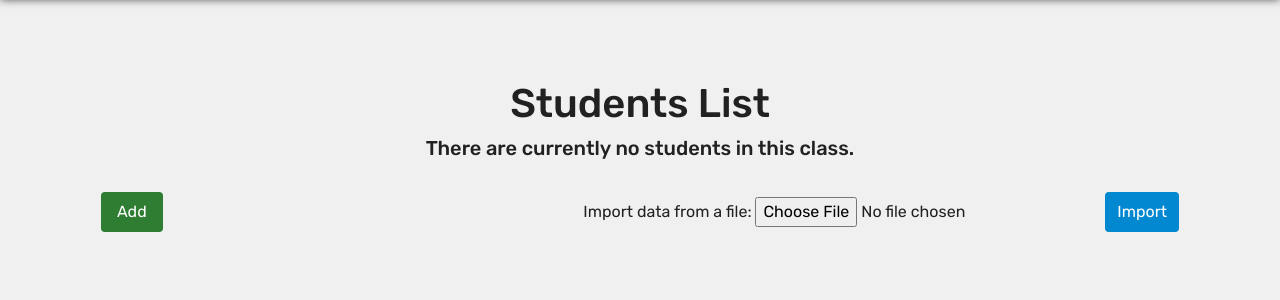
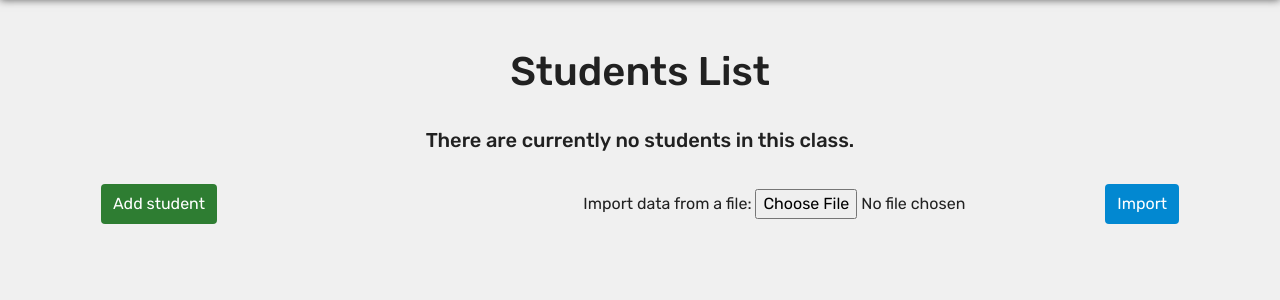
Before and after one commit to Quicco/CS50-Final-Project, a Flask app: page /list in a window 1280 px wide. Shown: the part 80-380 px from the top of the page. Run offline with Flask 3, Linux system fonts and the light colour scheme; data that the repository does not hold is empty.

Commit message:
Add cta to homepage when there are no ongoing classes

```diff
--- a/flaskr/static/styles/style.css
+++ b/flaskr/static/styles/style.css
@@ -233,7 +233,13 @@ footer {
   max-width: 500px;
 }
 
+.add-class-container {
+  align-self: center;
+  margin: 1rem;
+}
+
 /* --- Students List Page --- */
+
 /* Table styling */
 table {
   margin-top: 1rem;
@@ -271,18 +277,11 @@ tr {
   padding: 0.25rem 0.5rem;
 }
 
-.back-btn {
-  position: absolute;
-  top: 9.7%; /* Disgusting */
-  left: 22%;
-  margin: 2rem;
-}
-
 .add-btn {
   border: none;
   background-color: var(--main-clr);
   color: #fff;
-  padding: 0.5rem 1rem;
+  padding: 0.5rem 0.75rem;
   border-radius: 4px;
 }
 .add-btn:hover {
@@ -349,7 +348,7 @@ input[type='checkbox'] {
 /* Add/Edit Page styling */
 
 .page-title {
-  margin-top: 4rem;
+  margin: 2rem;
   text-align: center;
 }
 
--- a/flaskr/templates/archived_classes/archived-classes.html
+++ b/flaskr/templates/archived_classes/archived-classes.html
@@ -1,7 +1,7 @@
 {% extends "homepage/homepage.html" %} {% block body %}
 
 <main class="container-fluid classes-main">
-  <h2>Archived Classes</h2>
+  <h1 class="page-title">Archived Classes</h1>
   {% if archived_classes %}
   <input
     oninput="search()"
--- a/flaskr/templates/homepage/homepage.html
+++ b/flaskr/templates/homepage/homepage.html
@@ -46,7 +46,7 @@
         >
         {% endif %} {% if classes|length < 50 %}
         <form action="/actions/add_class" method="post">
-          <button class="add-btn" title="Add a class">Add</button>
+          <button class="add-btn" title="Add a class">Add class</button>
         </form>
         {% endif %}
       </div>
@@ -141,12 +141,16 @@
 
   {% else %}
   <p>No ongoing classes at the moment.</p>
+  <div class="add-class-container">
+    <form action="/actions/add_class" method="post">
+      <button class="add-btn" title="Add a class">Add class</button>
+    </form>
+  </div>
   <img
     class="container-fluid empty-class"
     src="{{ url_for('static', filename='img/empty-class.jpg') }}"
     alt="Picture depicting an empty classroom."
   />
-
   {% endif %}
 </main>
 
--- a/flaskr/templates/student/student-list.html
+++ b/flaskr/templates/student/student-list.html
@@ -46,7 +46,7 @@
         <form action="/add_student" method="post">
           <input name="class_id" type="hidden" value="{{ class_id }}" />
           <input name="page" type="hidden" value="{{ page }}" />
-          <button class="add-btn" title="Add a student">Add</button>
+          <button class="add-btn" title="Add a student">Add student</button>
         </form>
         {% endif %}
         <form action="/advance" method="post">
@@ -139,7 +139,7 @@
       <form action="/add_student" method="post">
         <input name="class_id" type="hidden" value="{{ class_id }}" />
         <input name="page" type="hidden" value="{{ page }}" />
-        <button class="add-btn">Add</button>
+        <button class="add-btn">Add student</button>
       </form>
 
       <form
```
